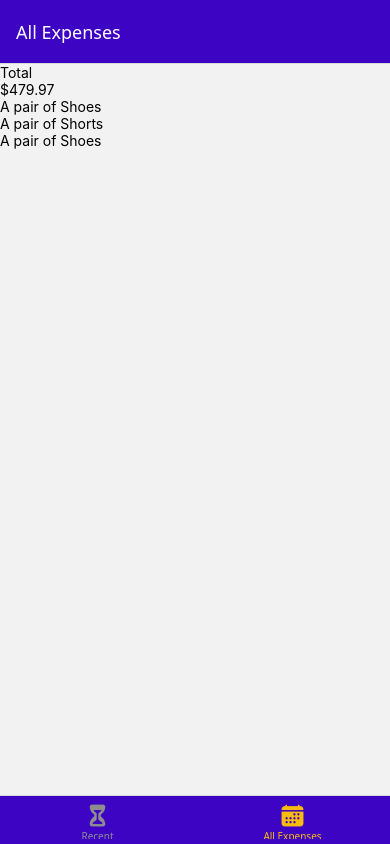
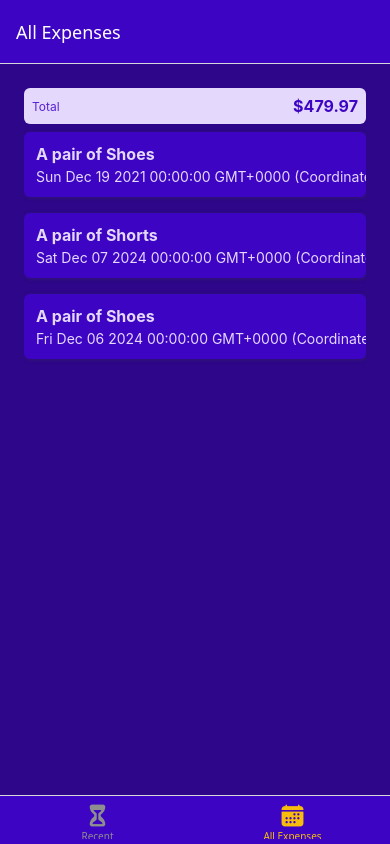
Before and after one commit to Debiddo618/RNExpenseTracker, a React Native app: screen /AllExpenses in a window 390 px wide. Built offline with nearby package versions, Linux system fonts and the light colour scheme.

Commit message:
created expense list

```diff
--- /dev/null
+++ b/components/ExpenseItem.js
@@ -0,0 +1,57 @@
+import { Pressable, StyleSheet, Text, View } from "react-native";
+import { GlobalStyles } from "../constants/styles";
+
+function ExpenseItem({ description, amount, date }) {
+  return (
+    <Pressable>
+      <View style={styles.expenseItem}>
+        <View>
+          <Text style={[styles.textBase, styles.description]}>
+            {description}
+          </Text>
+          <Text style={styles.textBase}>{date.toString()}</Text>
+        </View>
+        <View style={styles.amountContainer}>
+          <Text style={styles.amount}>{amount}</Text>
+        </View>
+      </View>
+    </Pressable>
+  );
+}
+export default ExpenseItem;
+
+const styles = StyleSheet.create({
+  expenseItem: {
+    padding: 12,
+    marginVertical: 8,
+    backgroundColor: GlobalStyles.colors.primary500,
+    flexDirection: "row",
+    justifyContent: "space-between",
+    borderRadius: 6,
+    elevation: 3,
+    shadowColor: GlobalStyles.colors.gray500,
+    shadowRadius: 4,
+    shadowOffset: { width: 1, height: 1 },
+    shadowOpacity: 0.4,
+  },
+  textBase: {
+    color: GlobalStyles.colors.primary50,
+  },
+  description: {
+    fontSize: 16,
+    marginBottom: 4,
+    fontWeight: "bold",
+  },
+  amountContainer: {
+    paddingHorizontal: 12,
+    paddingVertical: 4,
+    backgroundColor: "white",
+    justifyContent: "center",
+    alignItems: "center",
+    borderRadius: 4,
+  },
+  amount: {
+    color: GlobalStyles.colors.primary500,
+    fontWeight: "bold",
+  },
+});
--- a/components/ExpensesList.js
+++ b/components/ExpensesList.js
@@ -1,11 +1,18 @@
 import { FlatList, Text } from "react-native";
+import ExpenseItem from "./ExpenseItem";
 
-function renderExpenseItem(itemData){
-    return <Text>{itemData.item.description}</Text>
+function renderExpenseItem(itemData) {
+  return <ExpenseItem {...itemData.item} />;
 }
 
-function ExpensesList({expenses}){
-    return <FlatList  data={expenses} renderItem={renderExpenseItem} keyExtractor={(item)=> item.id}/>
+function ExpensesList({ expenses }) {
+  return (
+    <FlatList
+      data={expenses}
+      renderItem={renderExpenseItem}
+      keyExtractor={(item) => item.id}
+    />
+  );
 }
 
 export default ExpensesList;
--- a/components/ExpensesOutput.js
+++ b/components/ExpensesOutput.js
@@ -1,6 +1,7 @@
-import { FlatList, Text, View } from "react-native";
+import { FlatList, StyleSheet, Text, View } from "react-native";
 import ExpensesSummary from "./ExpensesSummary";
 import ExpensesList from "./ExpensesList";
+import { GlobalStyles } from "../constants/styles";
 
 const DUMMY_EXPENSES = [
   {
@@ -25,7 +26,7 @@
 
 function ExpensesOutput({ expenses, expensesPeriod }) {
   return (
-    <View>
+    <View style={style.container}>
       <ExpensesSummary expenses={DUMMY_EXPENSES} periodName={expensesPeriod} />
       <ExpensesList expenses={DUMMY_EXPENSES} />
     </View>
@@ -33,3 +34,11 @@
 }
 
 export default ExpensesOutput;
+
+const style = StyleSheet.create({
+  container: {
+    padding: 24,
+    backgroundColor: GlobalStyles.colors.primary700,
+    flex: 1,
+  },
+});
--- a/components/ExpensesSummary.js
+++ b/components/ExpensesSummary.js
@@ -1,15 +1,36 @@
-import { View, Text } from "react-native";
+import { View, Text, StyleSheet } from "react-native";
+import { GlobalStyles } from "../constants/styles";
 
 function ExpensesSummary({ expenses, periodName }) {
   const expensesSum = expenses.reduce((sum, expense) => {
     return sum + expense.amount;
   }, 0);
   return (
-    <View>
-      <Text>{periodName}</Text>
-      <Text>${expensesSum.toFixed(2)}</Text>
+    <View style={styles.container}>
+      <Text style={styles.period}>{periodName}</Text>
+      <Text style={styles.sum}>${expensesSum.toFixed(2)}</Text>
     </View>
   );
 }
 
 export default ExpensesSummary;
+
+const styles = StyleSheet.create({
+  container: {
+    padding: 8,
+    backgroundColor: GlobalStyles.colors.primary50,
+    borderRadius: 6,
+    flexDirection: "row",
+    justifyContent: "space-between",
+    alignItems: "center",
+  },
+  period: {
+    fontSize: 12,
+    color: GlobalStyles.colors.primary400,
+  },
+  sum:{
+    fontSize: 16,
+    fontWeight: 'bold',
+    color: GlobalStyles.colors.primary500
+  }
+});
```
